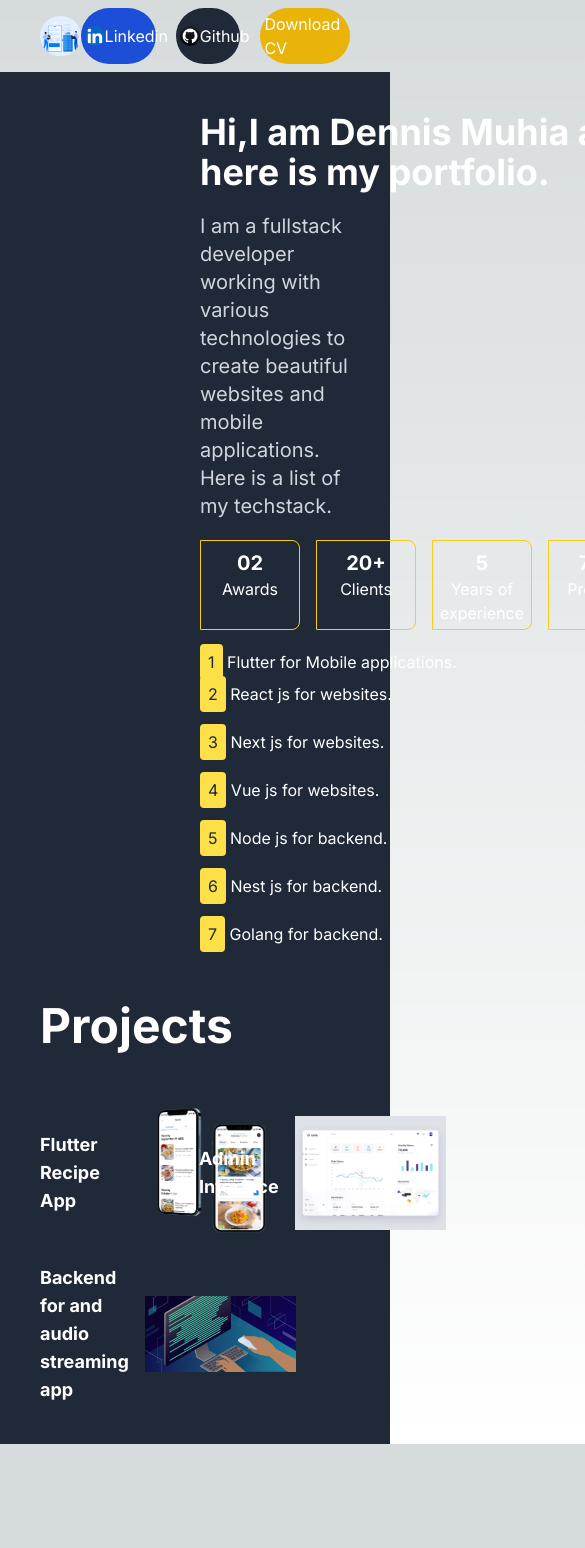
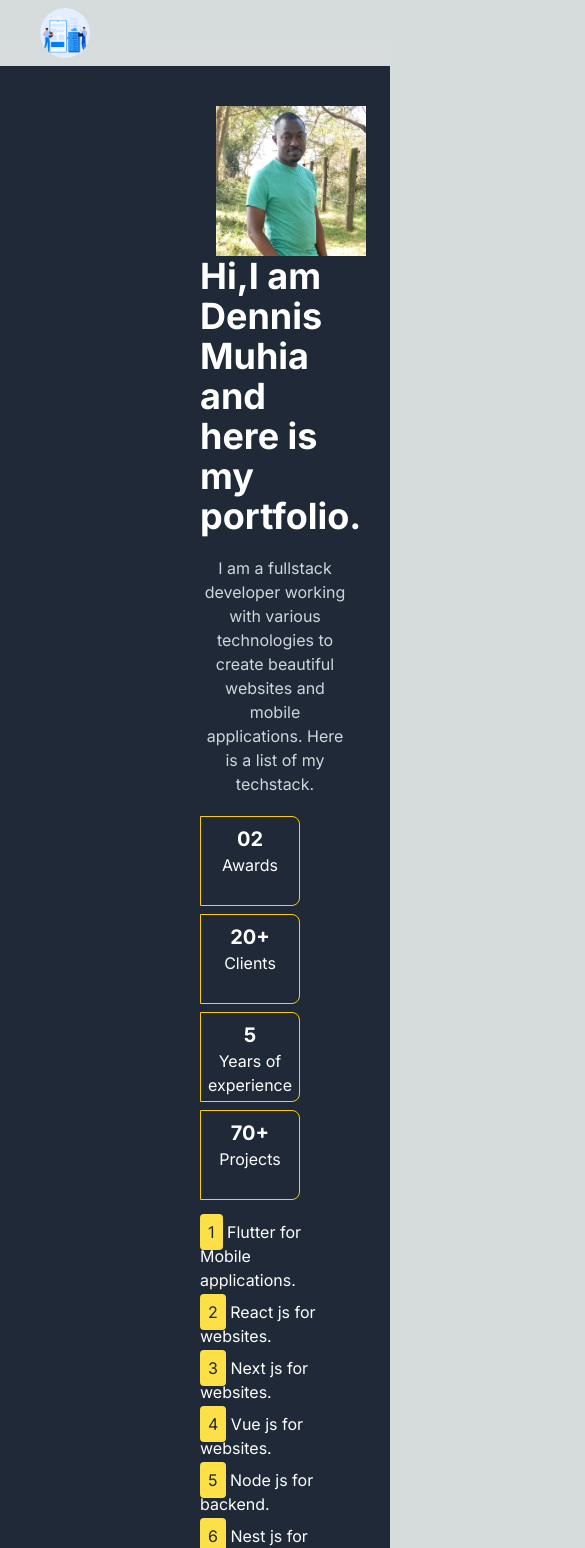
Before and after one commit to dmuhia136/portfolio-dennis, a Next.js app: page / in a window 390 px wide. Shown: the top 1548 px of the page, 585 px wide, since content can reach past the window. Before the commit the page ends 1444 px from the top, so only its background shows below. Built offline with nearby package versions, Linux system fonts and the light colour scheme.

Commit message:
changes to hero and project board added

```diff
--- a/app/layout.js
+++ b/app/layout.js
@@ -5,8 +5,8 @@ import NavBar from '../components/NavBar'
 const inter = Inter({ subsets: ['latin'] })
 
 export const  metadata = {
-  title: 'Create Next App',
-  description: 'Generated by create next app',
+  title: 'Dennis Njoroge Muhia',
+  description: 'Dennis Njoroge Muhia portfolio and curriculumn vitae ie CV',
 }
 
 export default function RootLayout({ children }) {
--- a/app/page.js
+++ b/app/page.js
@@ -1,13 +1,17 @@
-import Hero from '../components/Hero'
-import Projects from '../components/Projects'
+import Hero from "../components/Hero";
+import Projects from "../components/Projects";
+import Form from "../components/Form"
+
+
 export default function Home() {
   return (
-  <main className='h-full pl-10 pr-10 bg-gray-800 text-white'>
-  {/* hero section */}
-<Hero/>
-  {/* Projects done */}
-  <Projects/>
-  {/* Links to portfolio */}
-  </main>
-  )
+    <main className="h-full w-full pl-10 pr-10 bg-gray-800 text-white">
+      {/* hero section done*/}
+      <Hero />
+      {/* Projects done */}
+      <Projects />
+      {/* Links to portfolio done*/}
+      <Form/>
+    </main>
+  );
 }
--- /dev/null
+++ b/components/Form.jsx
@@ -0,0 +1,8 @@
+
+function Form(){
+    return (
+        <></>
+    )
+}
+
+export default Form
--- a/components/Hero.jsx
+++ b/components/Hero.jsx
@@ -3,25 +3,24 @@ import Accomplish from "../components/Accomplish";
 
 function Hero() {
   return (
-    <container className="flex flex-row justify-between pt-10 pl-40 w-full">
+    <container className="md:flex lg:flex-row justify-between pt-10 pl-40 w-full flex flex-col-reverse">
       {/* left hero */}
       <div className="flex flex-col space-y-5">
-        <h1 className="text-left text-4xl font-bold ">
+        <h1 className="md:text-left text-4xl font-bold sm:text-center">
           Hi,I am Dennis Muhia and here is my portfolio.
-
         </h1>
-        <p className="w-1/3 font-itallic text-gray-300 text-xl ">
+        <p className=" font-itallic text-center text-gray-300 md:text-xl text-normal md:text-left">
           I am a fullstack developer working with various technologies to create
           beautiful websites and mobile applications. Here is a list of my
           techstack.
         </p>
-        <div className="flex gap-4">
+        <div className="md:flex md:gap-4 grid md:grid-cols-2 grid-cols-1 space-y-2">
           <Accomplish title="02" desc="Awards" />
           <Accomplish title="20+" desc="Clients" />
           <Accomplish title="5" desc="Years of experience" />
           <Accomplish title="70+" desc="Projects" />
         </div>
-        <div className="grid gap-2 lg:grid-cols-2 sm:grid-cols-1">
+        <div className="grid grid-cols-1 space-y-2  lg:grid-cols-2">
           <div className="">
             <span className="rounded bg-yellow-300 text-gray-800 p-2 ">1</span>{" "}
             Flutter for Mobile applications.
--- a/components/NavBar.jsx
+++ b/components/NavBar.jsx
@@ -13,8 +13,8 @@ function NavBar() {
       alt="Dennis Njoroge Muhia"
     />
       </div>
-      <div className='flex gap-5 '>
-        <a href='https://www.linkedin.com/in/dennis-muhia-2920b7226/' className='flex space-x-5 place-items-center pr-2 rounded-full bg-blue-700 text-white hover:bg-blue-500 cursor-pointer p-1 text-md font-normal '>
+      <div className=' gap-5 hidden md:flex'>
+        <a href='https://www.linkedin.com/in/dennis-muhia-2920b7226/' target="_blank" className='flex space-x-5 place-items-center pr-2 rounded-full bg-blue-700 text-white hover:bg-blue-500 cursor-pointer p-1 text-md font-normal '>
       <Image
       src="/linkedin.png"
       width={20}
@@ -23,7 +23,7 @@ function NavBar() {
       alt="Dennis Njoroge Muhia"
     />
       Linkedin</a>
-      <a href='https://github.com/dmuhia136' className='flex place-items-center pr-2 rounded-full bg-gray-800 text-white hover:bg-gray-500 cursor-pointer p-1 text-md font-normal '>
+      <a href='https://github.com/dmuhia136' target="_blank" className='flex place-items-center pr-2 rounded-full bg-gray-800 text-white hover:bg-gray-500 cursor-pointer p-1 text-md font-normal '>
       <Image
       src="/github.png"
       width={20}
@@ -32,7 +32,7 @@ function NavBar() {
       alt="Dennis Njoroge Muhia"
     />
       Github</a>
-      <a href='https://docs.google.com/document/d/1LyD93VrmqgiIJ7p7I04qNGj2CY9tqM55/edit?usp=sharing&ouid=109590344573322480333&rtpof=true&sd=true' className='flex space-x-5 place-items-center pr-2 rounded-full bg-yellow-500 text-white cursor-pointer p-1 text-md font-normal '>
+      <a target="_blank" href='https://docs.google.com/document/d/1LyD93VrmqgiIJ7p7I04qNGj2CY9tqM55/edit?usp=sharing&ouid=109590344573322480333&rtpof=true&sd=true' className='flex space-x-5 place-items-center pr-2 rounded-full bg-yellow-500 text-white cursor-pointer p-1 text-md font-normal '>
 
       Download CV</a>
       </div>
--- a/components/Projects.jsx
+++ b/components/Projects.jsx
@@ -4,34 +4,35 @@ function Projects() {
   return (
     <div className="pt-10 pb-10">
       <h1 className="text-5xl m-auto font-bold place-items-center">Projects</h1>
-      <div className="grid gap-2 grid-cols-2 pt-10">
+      <div className="grid gap-2 lg:grid-cols-3 md:grid-cols-2 grid-cols-1 pt-10">
         <div className=" place-items-center m-auto flex text-lg font-bold">
-          Flutter Recipe App
+
           <Image
       src="/flutter.png"
-      width={200}
-      height={200}
+      width={300}
+      height={300}
       className='rotate-10 ml-4'
       alt="Dennis Njoroge Muhia"
     />
         </div>
-        <div className=" place-items-center m-auto flex text-lg font-bold">Admin Interface
+        <div className=" place-items-center m-auto flex text-lg font-bold">
         <Image
       src="/admin.webp"
-      width={200}
-      height={200}
+      width={300}
+      height={300}
       className='rotate-10 ml-4'
       alt="Dennis Njoroge Muhia"
     />
         </div>
-        <div className=" place-items-center m-auto flex text-lg font-bold">Backend for and audio streaming app
+        <div className=" place-items-center m-auto  text-lg font-bold">
         <Image
       src="/backend.png"
-      width={200}
-      height={200}
+      width={300}
+      height={300}
       className='rotate-10 ml-4'
       alt="Dennis Njoroge Muhia"
     />
+     <p className='text-center font-normal md:font-bold'>Backend for and audio streaming app</p>
         </div>
 
       </div>
```
